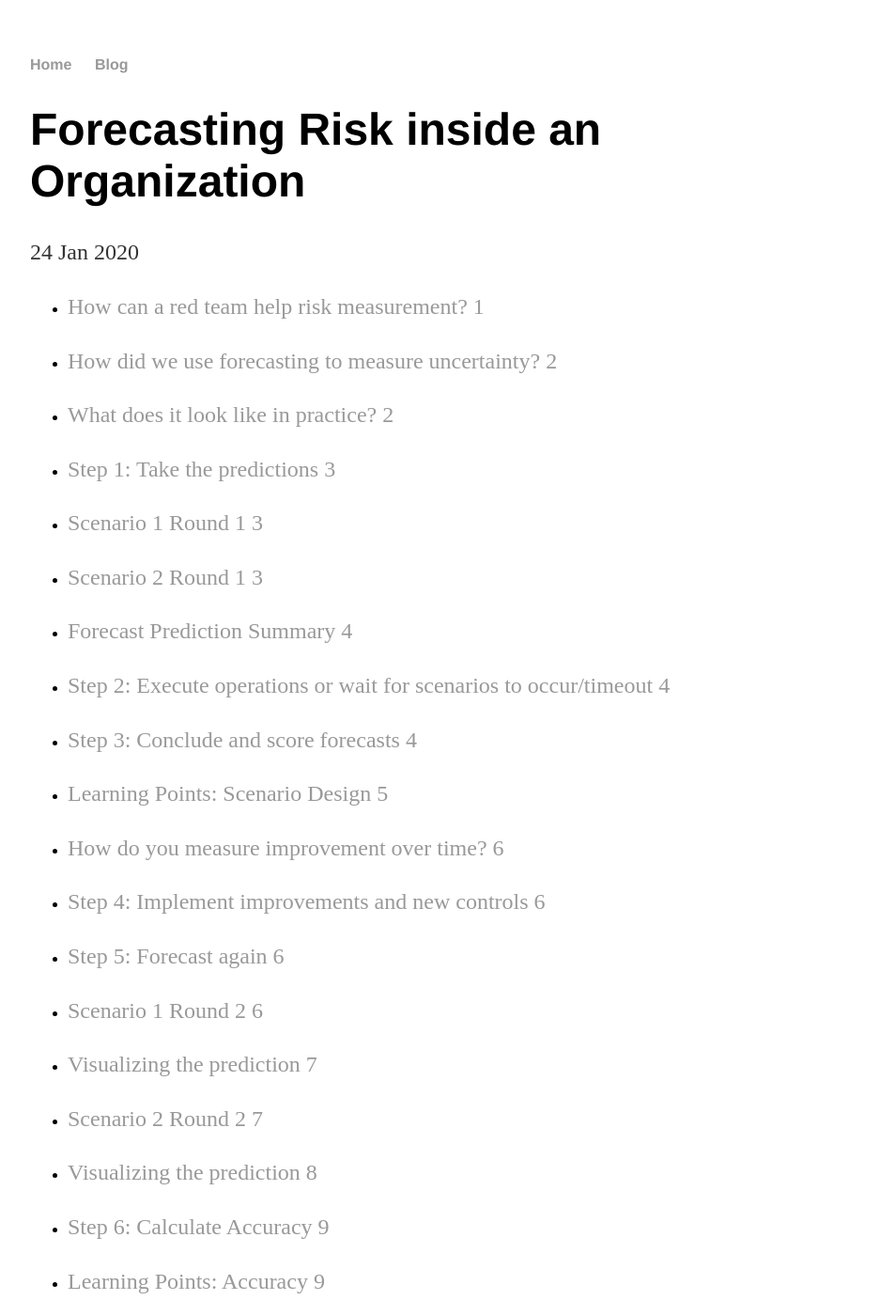
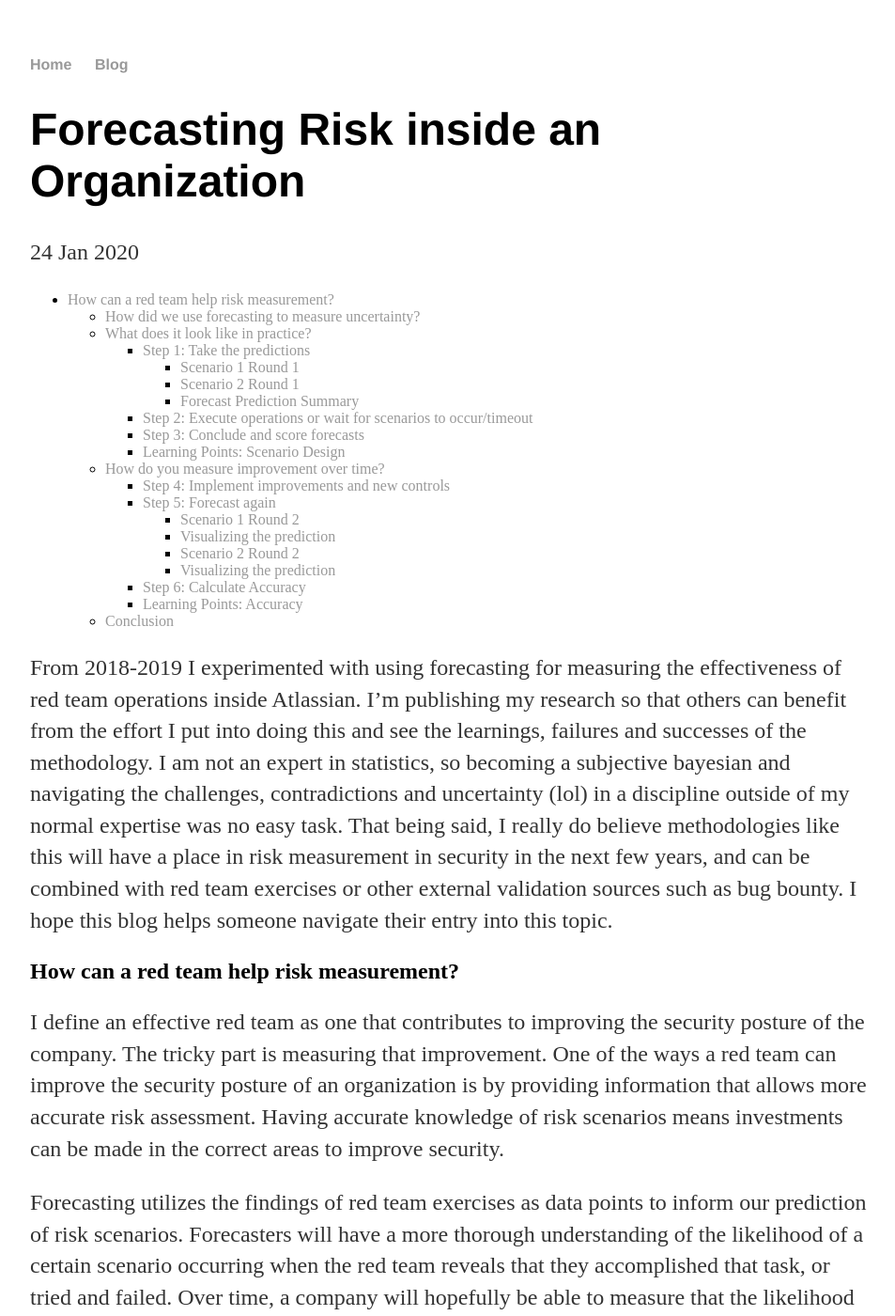
Before and after one commit to wardolphin/wardolphin.github.io, a Jekyll site: the page built from _posts/2020-01-24-Forecasting-risks-inside-an-organisation.md, in a window 1280 px wide and 1400 px high. Shown: the whole window at 94% size, without its empty margins (160-1113 px from the left). Built offline with Jekyll 4.4.1, drawn with Linux system fonts in a browser that asks for light colours.

Commit message:
Update 2020-01-24-Forecasting-risks-inside-an-organisation.md

```diff
--- a/_posts/2020-01-24-Forecasting-risks-inside-an-organisation.md
+++ b/_posts/2020-01-24-Forecasting-risks-inside-an-organisation.md
@@ -2,45 +2,27 @@
 layout: post
 title: Forecasting Risk inside an Organization
 ---
-* [How can a red team help risk measurement?  1](#how-can-a-red-team-help-risk-measurement)
 
- * [How did we use forecasting to measure uncertainty?  2](#how-did-we-use-forecasting-to-measure-uncertainty)
-
- * [What does it look like in practice?  2](#what-does-it-look-like-in-practice)
-
-  * [Step 1: Take the predictions  3](#step-1-take-the-predictions)
-
-   * [Scenario 1 Round 1  3](#scenario-1-round-1)
-
-   * [Scenario 2 Round 1  3](#scenario-2-round-1)
-
-   * [Forecast Prediction Summary  4](#forecast-prediction-summary)
-
-  * [Step 2: Execute operations or wait for scenarios to occur/timeout  4](#step-2-execute-operations-or-wait-for-scenarios-to-occur-timeout)
-
-  * [Step 3: Conclude and score forecasts  4](#step-3-conclude-and-score-forecasts)
-
-  * [Learning Points: Scenario Design  5](#learning-points-scenario-design)
-
- * [How do you measure improvement over time?  6](#how-do-you-measure-improvement-over-time)
-
-  * [Step 4: Implement improvements and new controls  6](#step-4-implement-improvements-and-new-controls)
-
-  * [Step 5: Forecast again  6](#step-5-forecast-again)
-
-   * [Scenario 1 Round 2  6](#scenario-1-round-2)
-
-   * [Visualizing the prediction  7](#visualizing-the-prediction)
-
-   * [Scenario 2 Round 2  7](#scenario-2-round-2)
-
-   * [Visualizing the prediction  8](#visualizing-the-prediction)
-
-  * [Step 6: Calculate Accuracy  9](#step-6-calculate-accuracy)
-
-  * [Learning Points: Accuracy  9](#learning-points-accuracy)
-
- * [Conclusion  10](#conclusion)
+* [How can a red team help risk measurement?  ](#how-can-a-red-team-help-risk-measurement)
+  * [How did we use forecasting to measure uncertainty?  ](#how-did-we-use-forecasting-to-measure-uncertainty)
+  * [What does it look like in practice?  ](#what-does-it-look-like-in-practice)
+     * [Step 1: Take the predictions  ](#step-1-take-the-predictions)
+        * [Scenario 1 Round 1  ](#scenario-1-round-1)
+        * [Scenario 2 Round 1  ](#scenario-2-round-1)
+        * [Forecast Prediction Summary  ](#forecast-prediction-summary)
+     * [Step 2: Execute operations or wait for scenarios to occur/timeout ](#step-2-execute-operations-or-wait-for-scenarios-to-occur-timeout)
+    * [Step 3: Conclude and score forecasts  ](#step-3-conclude-and-score-forecasts)
+    * [Learning Points: Scenario Design  ](#learning-points-scenario-design)
+  * [How do you measure improvement over time?  ](#how-do-you-measure-improvement-over-time)
+    * [Step 4: Implement improvements and new controls  ](#step-4-implement-improvements-and-new-controls)
+    * [Step 5: Forecast again  ](#step-5-forecast-again)
+        * [Scenario 1 Round 2  ](#scenario-1-round-2)
+        * [Visualizing the prediction  ](#visualizing-the-prediction)
+        * [Scenario 2 Round 2  ](#scenario-2-round-2)
+        * [Visualizing the prediction  ](#visualizing-the-prediction)
+    * [Step 6: Calculate Accuracy  ](#step-6-calculate-accuracy)
+    * [Learning Points: Accuracy  ](#learning-points-accuracy)
+  * [Conclusion  ](#conclusion)
 
 
 
```
